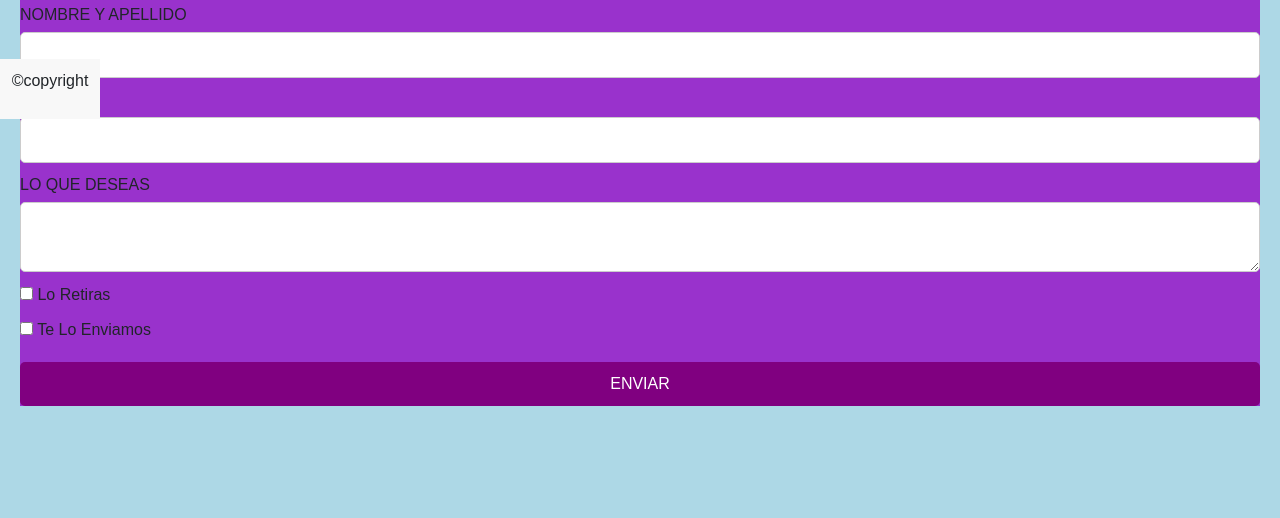
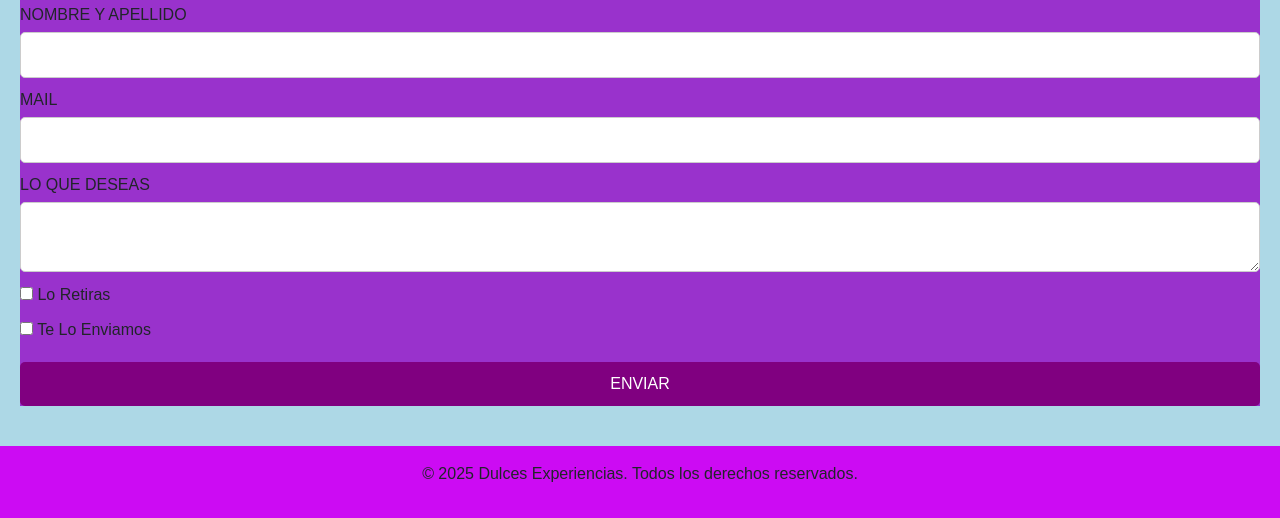
Before and after one commit to emma33-pintos/repo-Emmanuel-Pintos, a website: page views/contacto.html in a window 1280 px wide. Shown: the part 681-1199 px from the top of the page. Before the commit the page ends 1127 px from the top, so only its background shows below. Drawn offline with nearby package versions, Linux system fonts and the light colour scheme.

Commit message:
se realizo estructura de sass y modificaciones de vista

```diff
--- a/css/style.css
+++ b/css/style.css
@@ -141,12 +141,11 @@ main{
     background-color: darkorchid;
 }
 footer{
-    background-color: #f8f8f8;
+    background-color: #cc0bf3;
     padding: 10px;
     text-align: center;
-    position: fixed;
-    width: 100px;
-    bottom: 0;
+    width: 100%;
+    margin-top: auto;
 }
 #map{
     width: 100%;
--- a/scss/estilos.scss
+++ b/scss/estilos.scss
@@ -12,11 +12,12 @@ $button-green: green;
 $button-green-hover: darkgreen;
 $contact-btn-bg: purple;
 $contact-btn-hover: darkorchid;
-$footer-bg: #f8f8f8;
+$footer-bg: #cc0bf3;
 $h1-color: #333;
 $h2-color: #555;
 $h2-horarios-color: purple;
 $h2-formas-de-pago-color: green;
+$black: #000000;
 @mixin transition($args...) {
   transition: $args;
 }
@@ -226,9 +227,8 @@ footer {
   background-color: $footer-bg;
   padding: 10px;
   text-align: center;
-  position: fixed;
-  width: 100px;
-  bottom: 0;
+  width: 100%;
+  margin-top: auto;
 }
 
 #map {
--- a/views/contacto.html
+++ b/views/contacto.html
@@ -60,8 +60,8 @@
         </section>
 
     </main>
-    <footer>
-        <p>&copy;copyright</p>
+    <footer class="text-center py-3">
+        <p>&copy; 2025 Dulces Experiencias. Todos los derechos reservados.</p>
     </footer>
     <script src="https://cdn.jsdelivr.net/npm/bootstrap@5.3.3/dist/js/bootstrap.bundle.min.js"></script>
 
```
Also changed, not shown: index.html (+3 -3 lines), views/dondeEstamos.html (+2 -2 lines), views/nosotros.html (+2 -2 lines), views/productos.html (+2 -2 lines), css/estilos.css, 1 other file.
